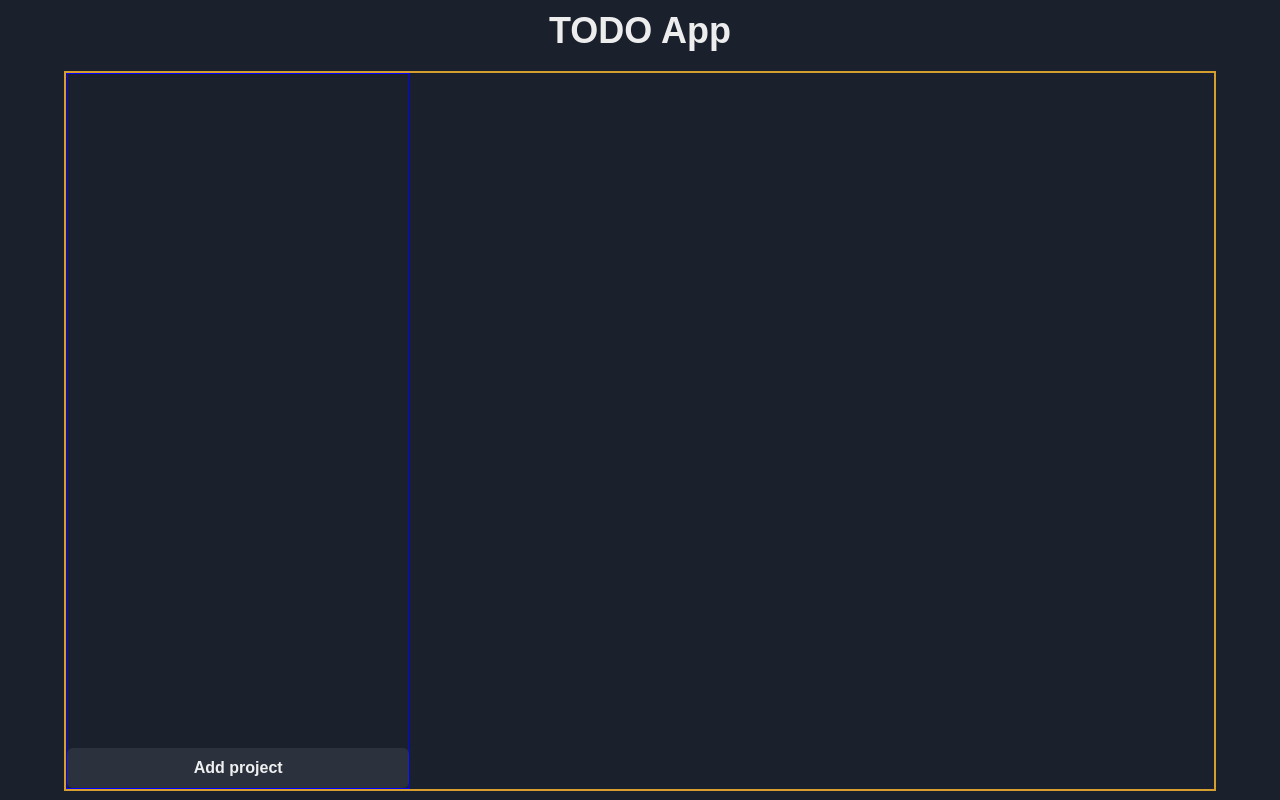
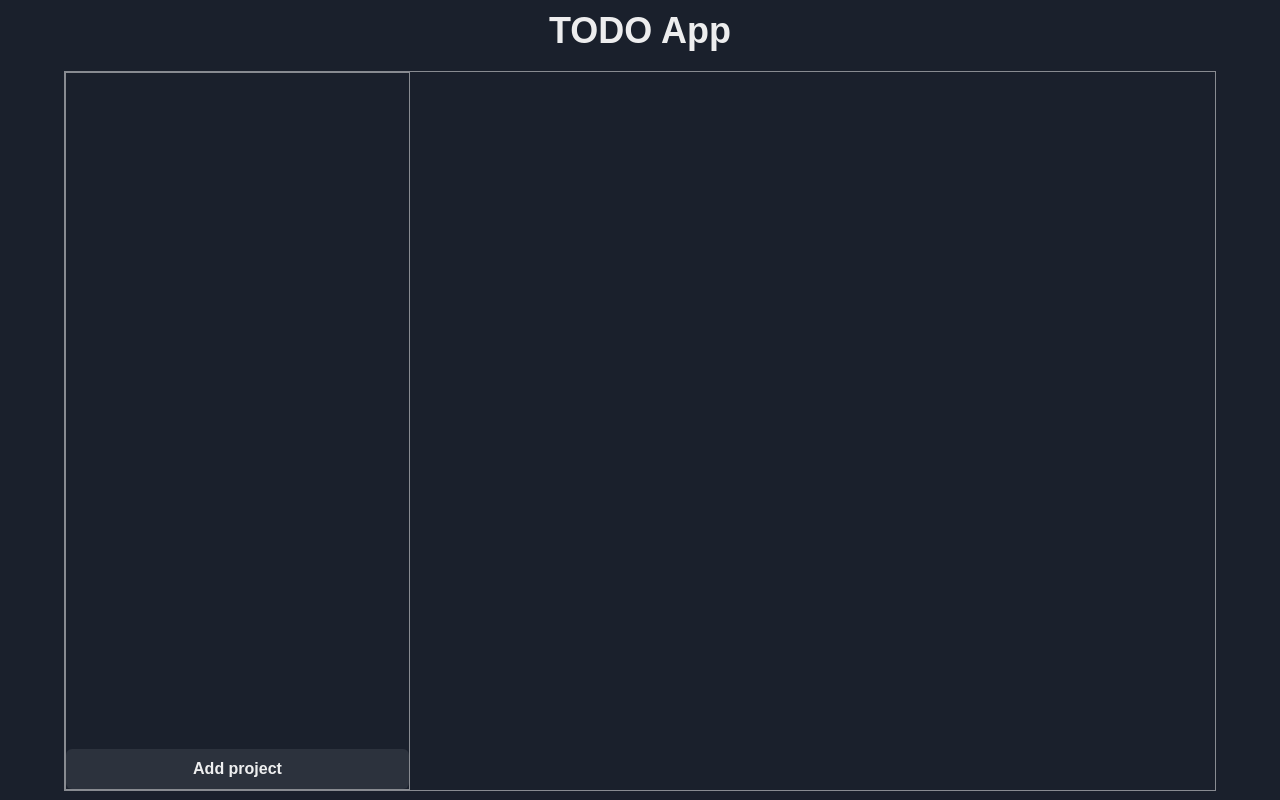
Before and after one commit to ebadyz/todo-app, a React (Create React App) app: page / in a window 1280 px wide. Built offline with nearby package versions, Linux system fonts and the light colour scheme.

Commit message:
added subtask form

```diff
--- a/package.json
+++ b/package.json
@@ -3,6 +3,7 @@
   "version": "0.1.0",
   "private": true,
   "dependencies": {
+    "@chakra-ui/icons": "^2.0.4",
     "@chakra-ui/react": "^2.2.3",
     "@emotion/react": "^11.9.3",
     "@emotion/styled": "^11.9.3",
--- a/src/App.tsx
+++ b/src/App.tsx
@@ -1,28 +1,71 @@
-import { useState } from "react";
-import { ChakraProvider, Heading, Input, VStack } from "@chakra-ui/react";
+import { ChangeEvent, FormEvent, useState } from "react";
+import {
+  ChakraProvider,
+  Circle,
+  Heading,
+  Input,
+  InputGroup,
+  InputLeftElement,
+  InputRightElement,
+  VStack,
+} from "@chakra-ui/react";
 import Layout from "./components/Layout";
 import LeftSideBar from "./components/LeftSideBar.d";
 import { Project } from "./types";
 import theme from "./components/Theme";
+import { AddIcon } from "@chakra-ui/icons";
+import List from "./components/List";
+
+type SubTaskTitle = string;
 
 function App(): JSX.Element {
-  const [project, setProject] = useState<Project>({} as Project);
+  const [project, setProject] = useState<Project | null>(null);
+  const [subTaskTitle, setSubTaskTitle] = useState<SubTaskTitle>("");
 
   const getProject = (project: Project): void => {
     setProject(project);
   };
 
+  const handleChange = (e: ChangeEvent<HTMLInputElement>): void => {
+    setSubTaskTitle(e.target.value.trim());
+  };
+
+  const handleCreateSubTask = (e: FormEvent<HTMLFormElement>): void => {
+    e.preventDefault();
+  };
+
   return (
     <ChakraProvider theme={theme}>
       <Layout leftSideBar={<LeftSideBar getProject={getProject} />}>
-        {Object.values(project).length > 0 && (
+        {project && Object.values(project).length > 0 && (
           <VStack alignItems="flex-start">
             <Heading>{project.projectName}</Heading>
-            <Input
-              type="text"
-              placeholder={`add a task to "${project?.projectName}", press Enter ro save`}
-              w="100%"
-            />
+            <form
+              style={{ width: "100%" }}
+              onSubmit={(e) => handleCreateSubTask(e)}
+            >
+              <InputGroup>
+                <InputLeftElement children={<AddIcon />} h={12} />
+                <Input
+                  type="text"
+                  placeholder={`add a task to "${project.projectName}", press Enter ro save`}
+                  value={subTaskTitle}
+                  onChange={handleChange}
+                  w="100%"
+                  h={12}
+                />
+                <InputRightElement
+                  children={<Circle bg={project.projectColor} size={3} />}
+                  h={12}
+                />
+              </InputGroup>
+            </form>
+            {project.subTasks && (
+              <List
+                items={project.subTasks}
+                renderItem={(item) => item.title}
+              />
+            )}
           </VStack>
         )}
       </Layout>
--- a/src/components/Layout.tsx
+++ b/src/components/Layout.tsx
@@ -13,10 +13,10 @@ function Layout({ children, leftSideBar }: ILayoutProps): JSX.Element {
       </header>
       <Box
         display="flex"
-        border="2px"
+        border="1px"
         w="90%"
         h="90vh"
-        borderColor="yellow.500"
+        borderColor="whiteAlpha.600"
         mx="auto"
       >
         {leftSideBar}
--- a/src/components/LeftSideBar.d.tsx
+++ b/src/components/LeftSideBar.d.tsx
@@ -72,7 +72,13 @@ function LeftSideBar({ getProject }: ILeftSideBarProps): JSX.Element {
   };
 
   return (
-    <Box as="aside" w="30%" border="1px" borderColor="blue" position="relative">
+    <Box
+      as="aside"
+      w="30%"
+      border="1px"
+      borderColor="whiteAlpha.600"
+      position="relative"
+    >
       {projects.length > 0 && (
         <List
           flexDir="column"
```
Also changed, not shown: src/types.ts (+7 -0 lines), 1 other file (tests, documents, lock files or other folders).
